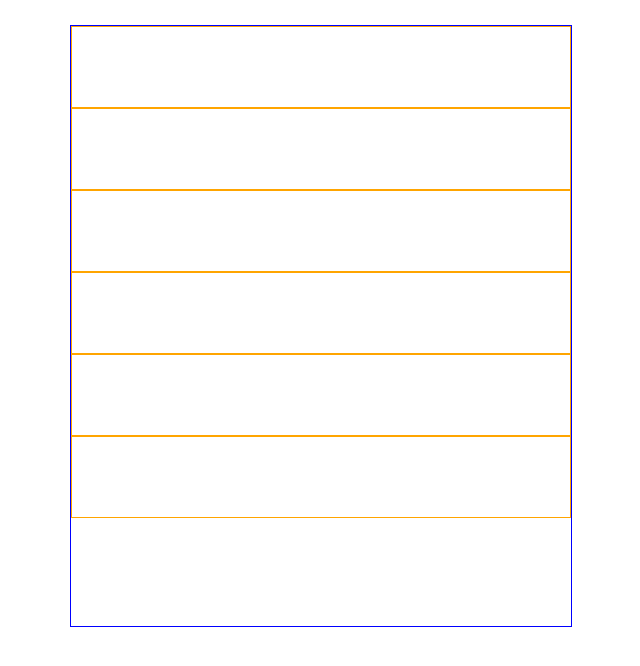
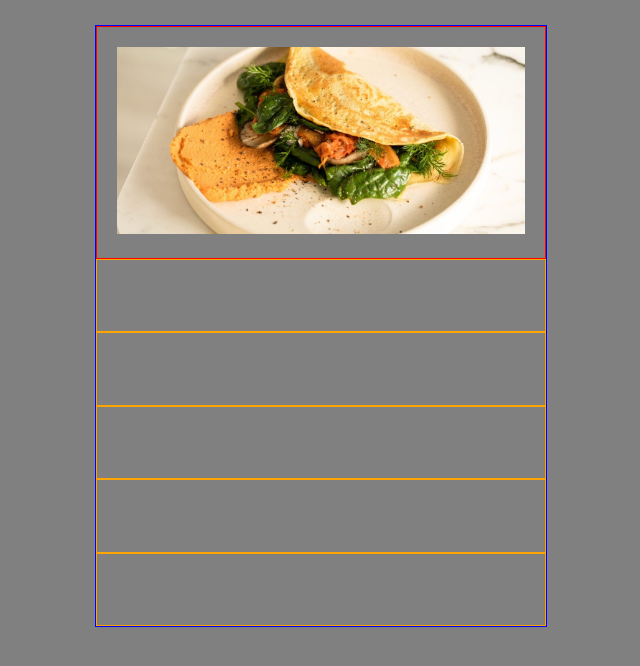
Before and after one commit to Si1entERA/recipe-page-main, a plain HTML site: page index.html in a window 1280 px wide. Shown: the whole page, without its empty margins (319-959 px from the left). Drawn offline with Linux system fonts and the light colour scheme.

Commit message:
styling hero-img in style.css

```diff
--- a/index.html
+++ b/index.html
@@ -14,7 +14,9 @@
 <body>
 
   <main>
-    <section class="hero-img"></section>
+    <section class="hero-img">
+      <img src="./assets/images/image-omelette.jpeg" alt="omelette recipe image">
+    </section>
     <section class="header"></section>
     <section class="prep-time"></section>
     <section class="ingredients"></section>
--- a/style.css
+++ b/style.css
@@ -10,6 +10,7 @@ body{
   justify-content: center;
   min-height: 80vh;
   align-items: center;
+  background-color: gray;
 }
 
 main {
@@ -17,11 +18,41 @@ main {
   display: flex;
   flex-direction: column;
   margin: 25px;
-  width: 500px;
+  width: 450px;
   height: 600px;
 }
 
-section{
+.hero-img{
+  border: 1px solid red;
+  height: auto;
+  padding: 20px;
+}
+
+.hero-img img {
+  width: 100%;
+}
+
+.header{
   border: 1px solid orange;
   height: 80px;
 }
+
+.prep-time{
+  border: 1px solid orange;
+  height: 80px;
+}
+
+.ingredients{
+  border: 1px solid orange;
+  height: 80px;
+}
+
+.instructions{
+  border: 1px solid orange;
+  height: 80px;
+}
+
+.nutrition{
+  border: 1px solid orange;
+  height: 80px;
+}
```
